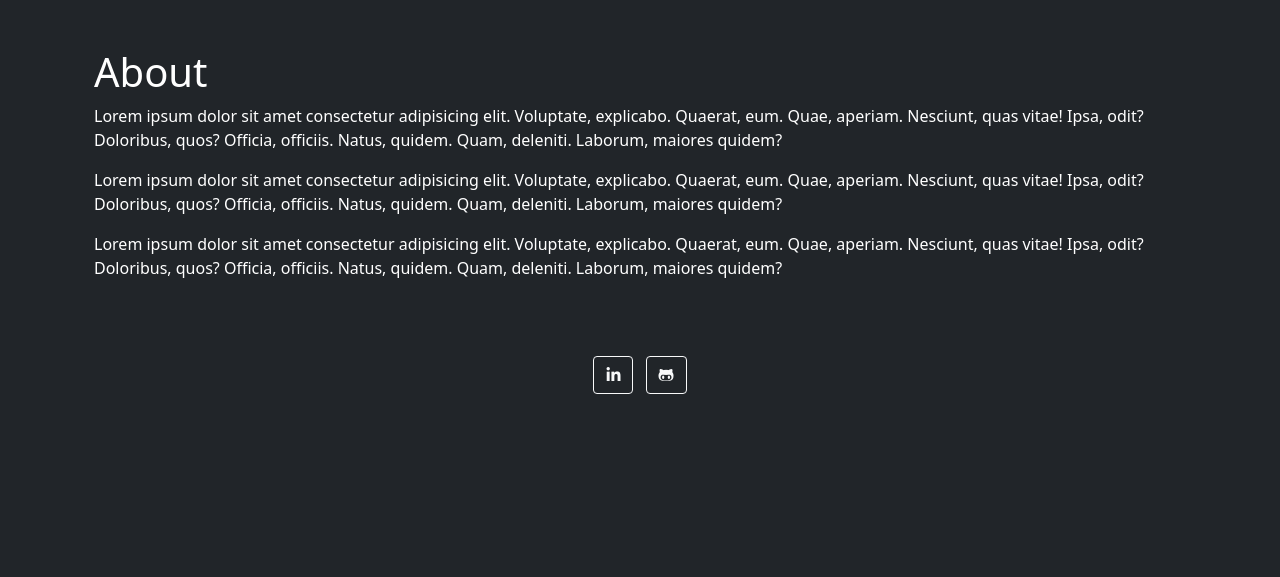
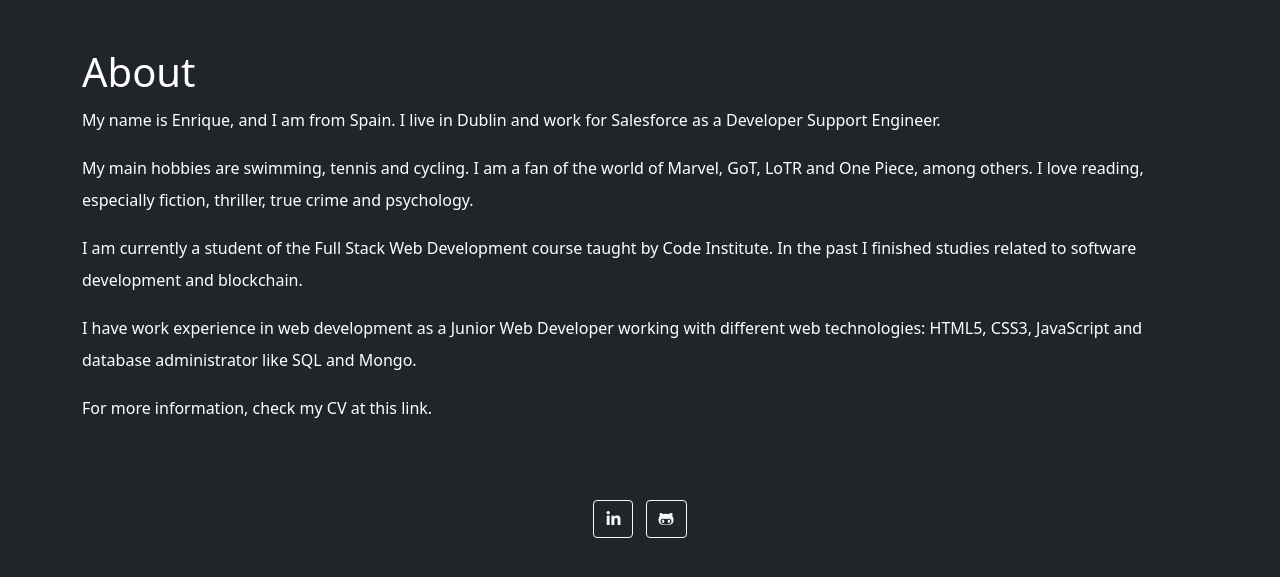
Before and after one commit to ecabanasv/ci-pp4-portfolio, a Django app: page /about/ in a window 1280 px wide. Shown: the part 72-649 px from the top of the page. Run offline with Django 3.2, Linux system fonts and the light colour scheme; some libraries are stand-ins or nearby versions.

Commit message:
Updated initial text

```diff
--- a/templates/about.html
+++ b/templates/about.html
@@ -1,14 +1,15 @@
 {% extends "base.html" %}
 
 {% block content %}
-    <div class="container">
-        <div class="row">
-            <div class="col-sm">
-                <h1>About</h1>
-                <p>Lorem ipsum dolor sit amet consectetur adipisicing elit. Voluptate, explicabo. Quaerat, eum. Quae, aperiam. Nesciunt, quas vitae! Ipsa, odit? Doloribus, quos? Officia, officiis. Natus, quidem. Quam, deleniti. Laborum, maiores quidem?</p>
-                <p>Lorem ipsum dolor sit amet consectetur adipisicing elit. Voluptate, explicabo. Quaerat, eum. Quae, aperiam. Nesciunt, quas vitae! Ipsa, odit? Doloribus, quos? Officia, officiis. Natus, quidem. Quam, deleniti. Laborum, maiores quidem?</p>
-                <p>Lorem ipsum dolor sit amet consectetur adipisicing elit. Voluptate, explicabo. Quaerat, eum. Quae, aperiam. Nesciunt, quas vitae! Ipsa, odit? Doloribus, quos? Officia, officiis. Natus, quidem. Quam, deleniti. Laborum, maiores quidem?</p>
-            </div>
-        </div>
+<div class="row">
+    <div class="col-sm lh-lg">
+        <h1>About</h1>
+        <p>My name is Enrique, and I am from Spain. I live in Dublin and work for Salesforce as a Developer Support Engineer.
+        </p>
+        <p>My main hobbies are swimming, tennis and cycling. I am a fan of the world of Marvel, GoT, LoTR and One Piece, among others. I love reading, especially fiction, thriller, true crime and psychology.</p>
+        <p>I am currently a student of the Full Stack Web Development course taught by Code Institute. In the past I finished studies related to software development and blockchain.</p>
+        <p>I have work experience in web development as a Junior Web Developer working with different web technologies: HTML5, CSS3, JavaScript and database administrator like SQL and Mongo.</p>
+        <p>For more information, check my CV at this link.</p>
     </div>
+</div>
 {% endblock %}
```
